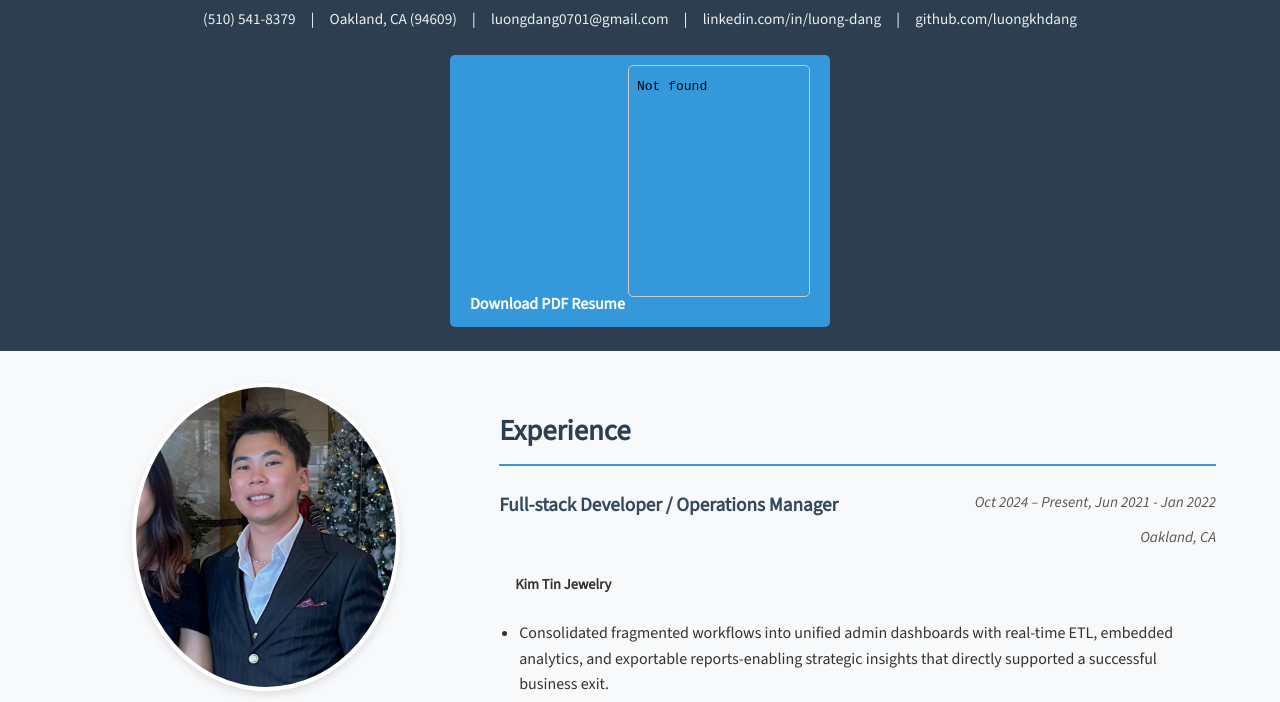
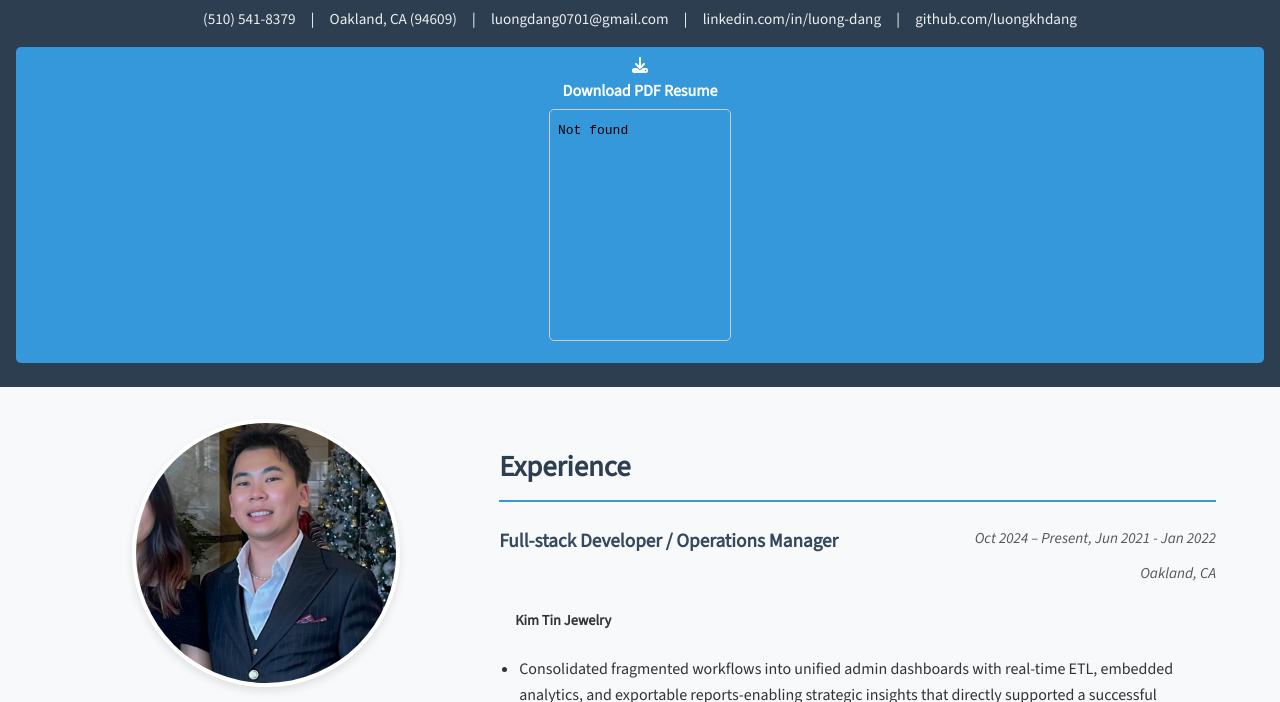
Before and after one commit to luongkhdang/resume, a plain HTML site: page index.html in a window 1280 px wide. Shown: the part 91-793 px from the top of the page. Drawn offline with nearby package versions, Linux system fonts and the light colour scheme.

Commit message:
add download button

```diff
--- a/index.html
+++ b/index.html
@@ -8,6 +8,10 @@
       content="Resume for Luong Dang, showcasing experience in Full-Stack Development, AI/ML, Operations Management, and technical skills."
     />
     <title>Luong Dang - Resume</title>
+    <script
+      src="https://kit.fontawesome.com/2ec42bb1f0.js"
+      crossorigin="anonymous"
+    ></script>
     <link rel="stylesheet" href="style.css" />
     <link rel="preconnect" href="https://fonts.googleapis.com" />
     <link rel="preconnect" href="https://fonts.gstatic.com" crossorigin />
@@ -40,8 +44,9 @@
         <a
           href="LuongDang - original.pdf"
           download="LuongDang - original.pdf"
-          class="button"
-          >Download PDF Resume
+          class="button btn-pdf"
+        >
+          <i class="fas fa-download"></i>Download PDF Resume
           <iframe
             src="LuongDang - original.pdf#toolbar=0&navpanes=0&scrollbar=0"
             class="pdf-preview-iframe"
--- a/style.css
+++ b/style.css
@@ -100,6 +100,15 @@ header .contact-info a:hover {
   text-decoration: none;
   color: white;
   transform: translateY(-1px); /* Slight lift effect */
+}
+
+/* --- PDF Button with Preview --- */
+.btn-pdf {
+  display: flex;
+  flex-direction: column;
+  align-items: center;
+  gap: 5px; /* 5 pixels between text and iframe */
+  padding: 10px 20px;
 }
 
 /* --- Main Content Area --- */
@@ -221,7 +230,7 @@ footer {
 
 .profile-picture {
   width: 260px;
-  height: 300px;
+  height: 260px;
   border-radius: 50%;
   object-fit: cover; /* Ensures the image covers the area without distortion */
   border: 4px solid #fff; /* Optional: adds a nice border */
```
